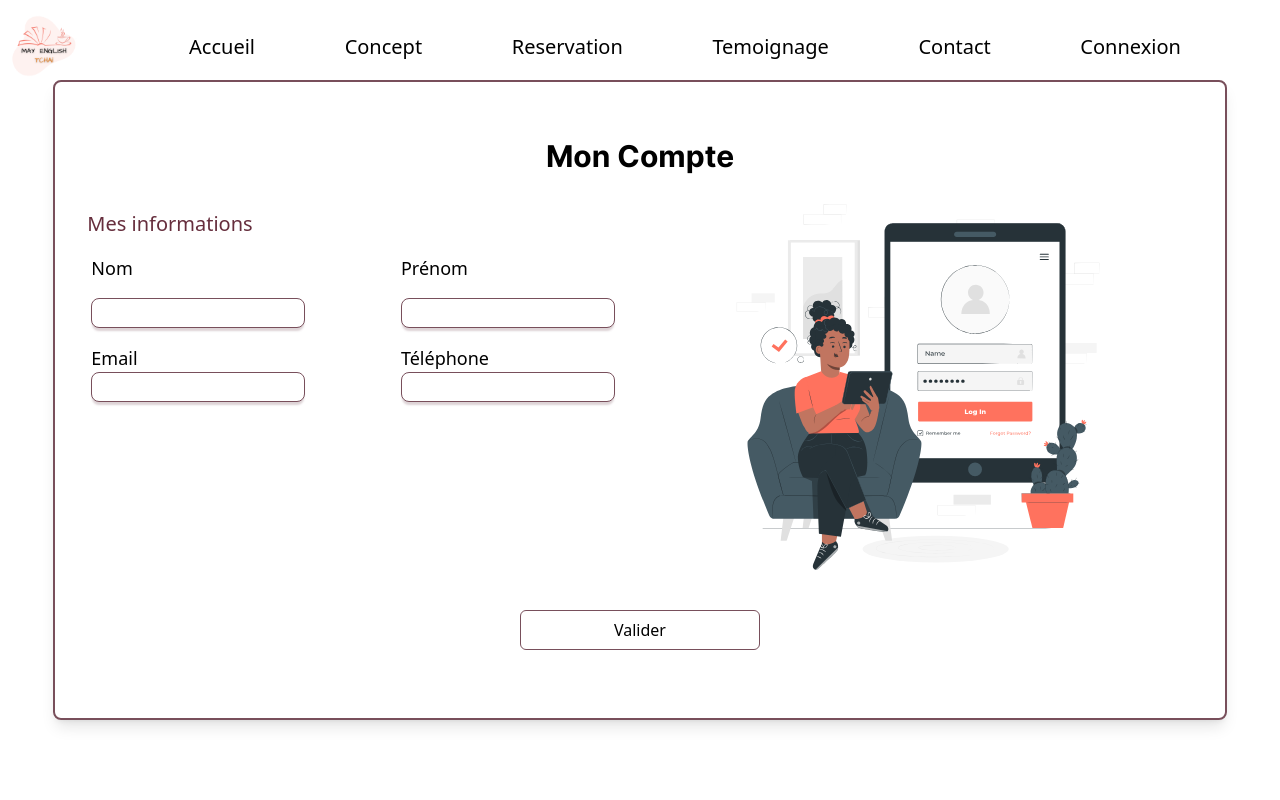
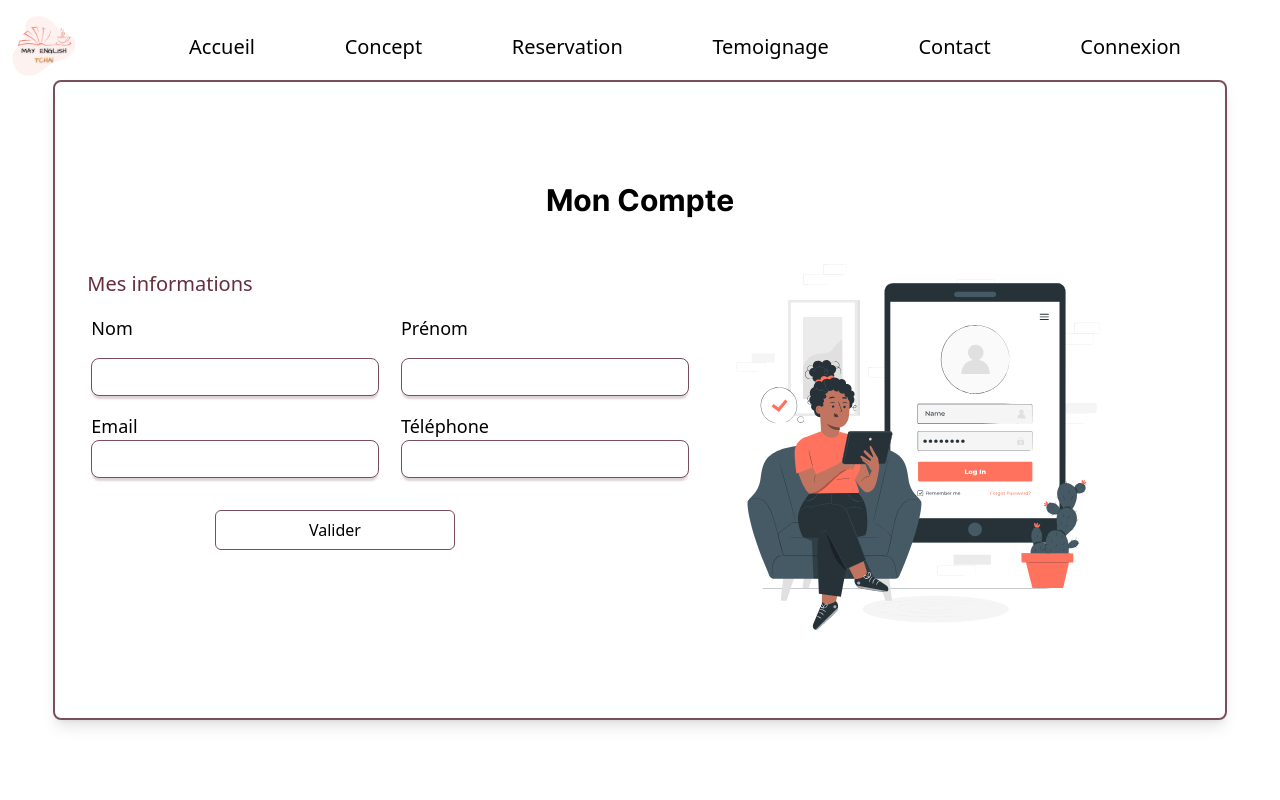
Before and after one commit to may-english-tchai/web-app, a React (Vite) app: page /updateAccount in a window 1280 px wide. Shown: the top 800 px of the page. Built offline with nearby package versions, Linux system fonts and the light colour scheme; no server answers.

Commit message:
#feat: #218 add modification information profile (#220)

```diff
--- a/src/components/UpdateAccount.jsx
+++ b/src/components/UpdateAccount.jsx
@@ -1,13 +1,75 @@
 import Button from "./elements/Button";
 import "../assets/styles/updateAccount.scss";
+import { useEffect, useState } from "react";
+import { graphql } from "../store/http";
+import { api } from "../store/http";
+import { toast } from "react-hot-toast";
+import { Link } from "react-router-dom";
 
 const UpdateAccount = () => {
+	const [userData, setUserData] = useState({});
+
+	const fetchUser = () => {
+		graphql({
+			query: `
+        {
+		meUser {
+			id
+            email
+            name
+            surname
+            phone
+			}
+        }
+    `,
+		})
+			.then((response) => {
+				setUserData(response.data.data.meUser);
+			})
+			.catch((err) => {
+				console.log(err);
+			});
+	};
+
+	useEffect(() => {
+		fetchUser();
+	}, []);
+
+	const handleSubmit = async (e) => {
+		e.preventDefault();
+		const form = e.target;
+		const updateUserData = {
+			name: form.name.value,
+			surname: form.surname.value,
+			email: form.email.value,
+			phone: form.phone.value,
+		};
+
+		try {
+			const url = userData.id;
+			const parts = url.split("/");
+			const id = parts[parts.length - 1];
+			const response = await api.patch(`/users/${id}`, updateUserData, {
+				headers: { "Content-type": "application/merge-patch+json" },
+			});
+			setUserData(updateUserData);
+			if (response) {
+				toast.success("Les changements ont bien étaient pris en compte");
+				setTimeout(() => {
+					window.location.href = "/account";
+				}, 2000);
+			}
+		} catch (error) {
+			toast.error("Il y a eu un problème, veuillez réessayer");
+		}
+	};
+
 	return (
 		<div>
 			<div className="flex flex-col items-center m-auto h-screen">
-				<div className="frame overflow-scroll lg:mt-auto mt-[24%] flex m-auto w-11/12 justify-center lg:h-4/5 h-[85%] items-center border-2 rounded-lg shadow-lg md:max-w-7xl flex-col ">
-					<div className="w-full flex justify-center lg:mt-0 mt-[20%] ">
-						<h1 className="p-5 mt-auto text-3xl  ">Mon Compte</h1>
+				<div className="frame overflow-scroll m-auto w-11/12 justify-center h-4/5 items-center border-2 rounded-lg shadow-lg md:max-w-7xl flex-col ">
+					<div className="w-full flex justify-center  lg:mt-16 ">
+						<h1 className="p-9  text-3xl  ">Mon Compte</h1>
 					</div>
 					<div className="w-full flex lg:flex-row-reverse flex-col justify-center ">
 						<div className=" flex justify-center w-full">
@@ -20,47 +82,55 @@ const UpdateAccount = () => {
 
 						<div className="information w-11/12 lg:flex-col">
 							<h3 className="p-4 ml-4 text-xl ">Mes informations</h3>
+							<form className="" onSubmit={handleSubmit}>
 								<div className="flex flex-col lg:grid lg:grid-cols-2  ml-9 md:flex-col lg:gap-24">
 									<div className="text-lg">
 										<label htmlFor="name">Nom</label>
 										<input
-										className="input-account my-4"
+											className="input-account my-4 p-1 lg:w-72"
 											type="text"
 											id="name"
-										defaultValue=""
+											name="name"
+											defaultValue={userData.name}
 										/>
 
 										<label htmlFor="email">Email</label>
 										<input
-										className="input-account"
+											className="input-account p-1 lg:w-72"
 											type="email"
 											id="email"
-										defaultValue=""
+											name="email"
+											defaultValue={userData.email}
 										/>
 									</div>
 
 									<div className=" text-lg">
 										<label htmlFor="surname">Prénom</label>
 										<input
-										className="input-account my-4"
+											className="input-account my-4 p-1 lg:w-72"
 											type="text"
 											id="surname"
-										defaultValue=""
+											name="surname"
+											defaultValue={userData.surname}
 										/>
 
 										<label htmlFor="phone">Téléphone</label>
 										<input
-										className="input-account"
+											className="input-account p-1 lg:w-72"
 											type="tel"
 											id="phone"
-										defaultValue=""
+											name="phone"
+											defaultValue={userData.phone}
 										/>
 									</div>
 								</div>
+								<div className="flex w-full justify-center my-8">
+									<Button type="submit" style={{ borderColor: "#784F5B" }}>
+										<Link to="/account">Valider</Link>
+									</Button>
 								</div>
+							</form>
 						</div>
-					<div className="flex w-full justify-center my-8 ">
-						<Button style={{ borderColor: "#784F5B" }}>Valider</Button>
 					</div>
 				</div>
 			</div>
```
Lines whose indentation alone changed are shown as unchanged.
